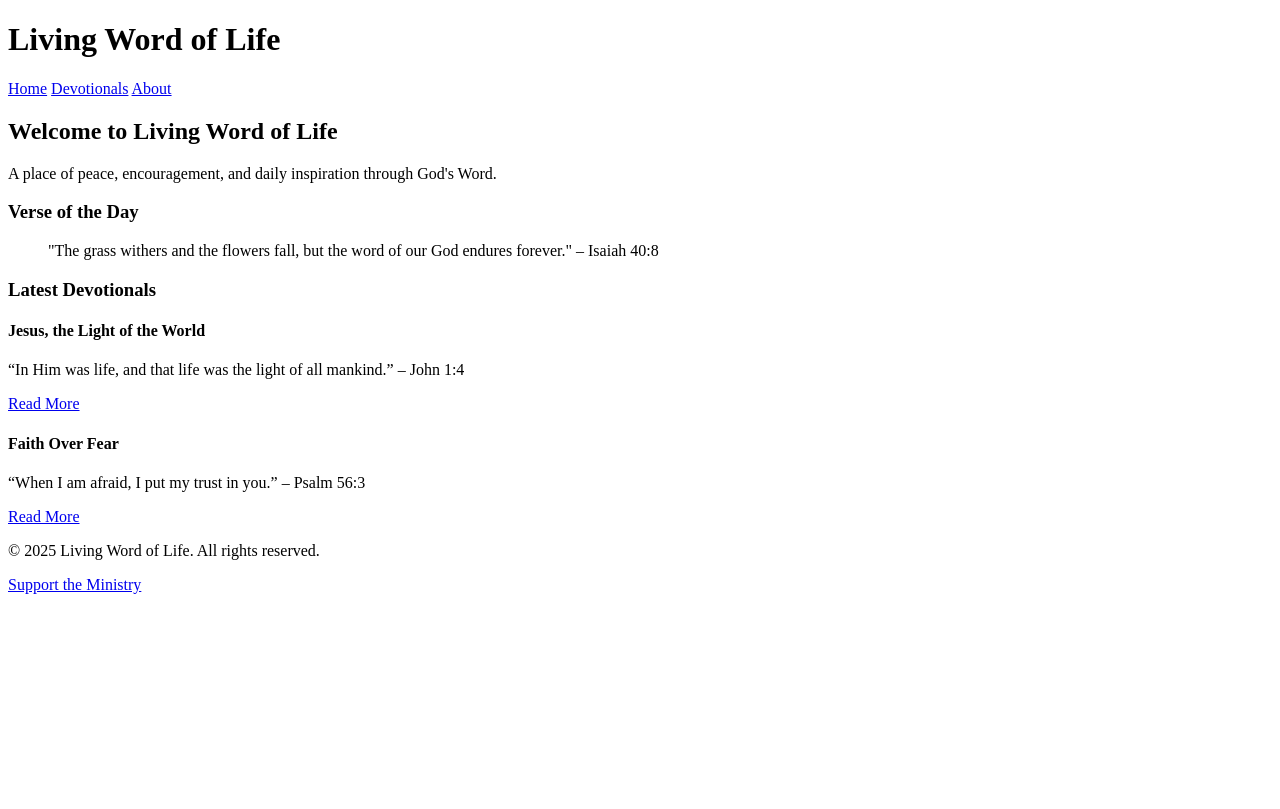
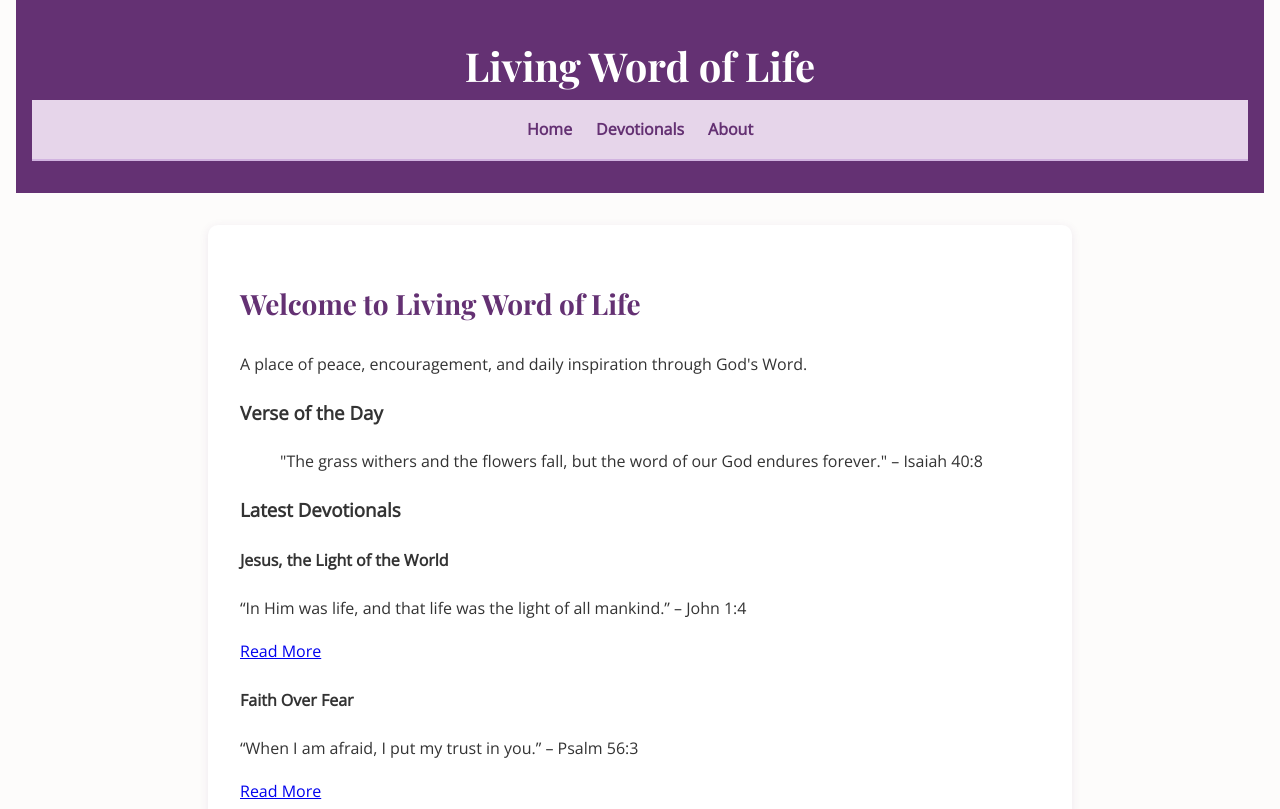
Before and after one commit to brian-ekpa/Living-word-of-life-, a plain HTML site: page index.html in a window 1280 px wide. Shown: the top 809 px of the page. Drawn offline with nearby package versions, Linux system fonts and the light colour scheme.

Commit message:
Add files via upload

```diff
--- a/style.css
+++ b/style.css
@@ -1 +1,84 @@
-/* Add your beautiful CSS here */
+
+/* Import a beautiful Google Font */
+@import url('https://fonts.googleapis.com/css2?family=Playfair+Display:wght@500;700&family=Open+Sans&display=swap');
+
+body {
+  margin: 0;
+  font-family: 'Open Sans', sans-serif;
+  background-color: #fdfcfb;
+  color: #333;
+  line-height: 1.7;
+  padding: 0 1rem;
+}
+
+header {
+  background-color: #643173;
+  color: white;
+  padding: 2rem 1rem;
+  text-align: center;
+}
+
+header h1 {
+  font-family: 'Playfair Display', serif;
+  font-size: 2.5rem;
+  margin: 0;
+}
+
+nav {
+  display: flex;
+  justify-content: center;
+  gap: 1.5rem;
+  background-color: #e6d5ea;
+  padding: 1rem;
+  border-bottom: 2px solid #d1b3e0;
+}
+
+nav a {
+  text-decoration: none;
+  color: #643173;
+  font-weight: bold;
+  transition: color 0.3s ease;
+}
+
+nav a:hover {
+  color: #3e1e53;
+}
+
+main {
+  max-width: 800px;
+  margin: 2rem auto;
+  background-color: white;
+  padding: 2rem;
+  box-shadow: 0 2px 10px rgba(100, 49, 115, 0.1);
+  border-radius: 10px;
+}
+
+h2 {
+  font-family: 'Playfair Display', serif;
+  color: #643173;
+  font-size: 1.75rem;
+}
+
+footer {
+  text-align: center;
+  padding: 1rem;
+  background-color: #f1e7f7;
+  font-size: 0.9rem;
+  color: #5a5a5a;
+  margin-top: 4rem;
+}
+
+@media (max-width: 600px) {
+  header h1 {
+    font-size: 2rem;
+  }
+
+  main {
+    padding: 1.5rem 1rem;
+  }
+
+  nav {
+    flex-direction: column;
+    gap: 0.5rem;
+  }
+}
```
